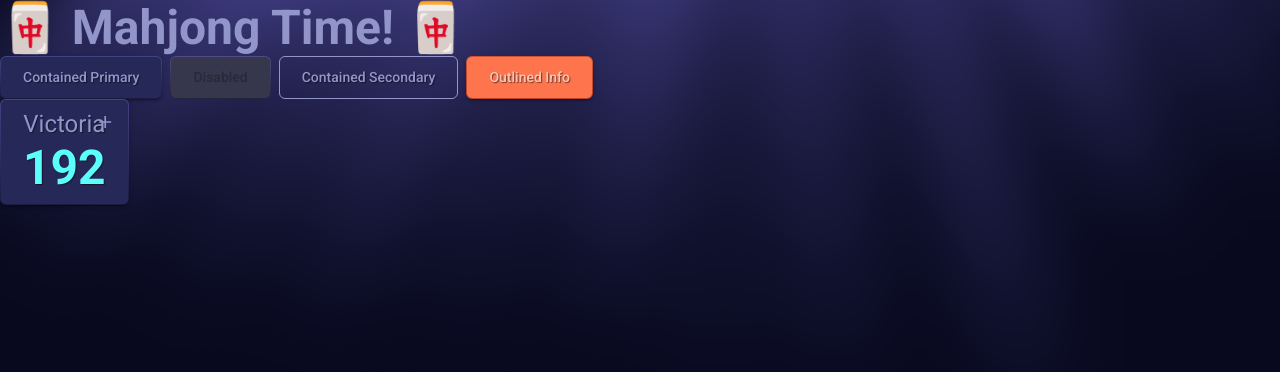
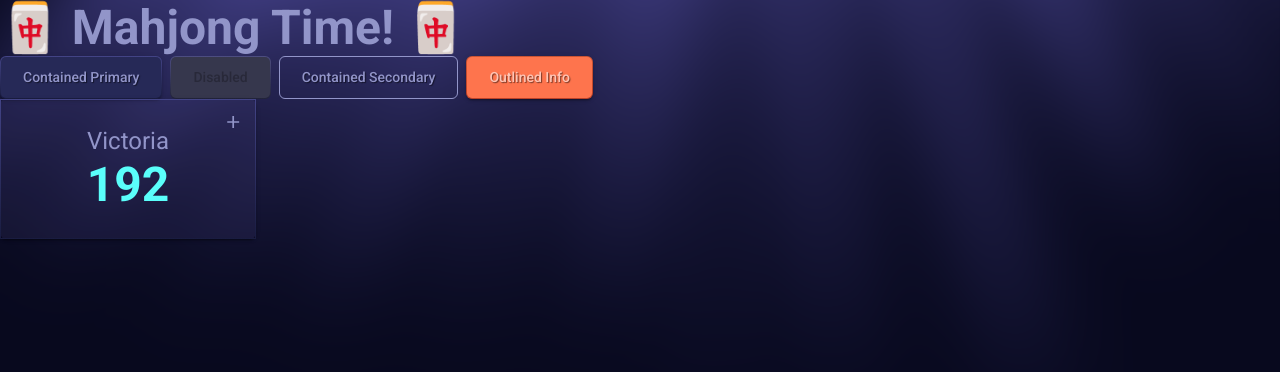
Before and after one commit to jayd74/mahjong-time, a Next.js app: page / in a window 1280 px wide. Shown: the top 372 px of the page. Built offline with nearby package versions, Linux system fonts and the light colour scheme; a web font is replaced by a local one.

Commit message:
fix player tile to second contained button

```diff
--- a/src/components/PlayerTile.tsx
+++ b/src/components/PlayerTile.tsx
@@ -4,7 +4,7 @@ import AddIcon from '@mui/icons-material/Add';
 const PlayerTile = () => {
   return (
     <Box>
-      <Button variant="contained" color="primary">
+      <Button variant="contained" color="secondary">
         <Box
           sx={{
             position: 'absolute',
@@ -30,7 +30,6 @@ const PlayerTile = () => {
             variant="h5"
             sx={(theme) => ({
               color: theme.palette.primary.light,
-              width: '100%',
             })}
           >
             Victoria
--- a/src/styles/theme.ts
+++ b/src/styles/theme.ts
@@ -12,6 +12,8 @@ export const colors = {
   disablePurple: '#36374D',
   lightGreen: '#5AFFFB',
   black50: 'rgba(0, 0, 0, 0.5)',
+  playerTileBackground: '#736BCE1A',
+  playerTileBackgroundActive: '#08091D4D',
 };
 
 export const theme = createTheme({
@@ -22,9 +24,9 @@ export const theme = createTheme({
       dark: colors.darkPurple,
     },
     secondary: {
-      main: colors.red,
+      main: colors.playerTileBackground,
       light: colors.lightRed,
-      dark: colors.darkRed,
+      dark: colors.playerTileBackgroundActive,
     },
     background: {
       default: colors.backgroundPurple,
@@ -101,6 +103,25 @@ export const theme = createTheme({
             background: colors.black50,
           },
         },
+        containedSecondary: {
+          background: '#736BCE1A',
+          display: 'flex',
+          flexDirection: 'column',
+          alignItems: 'center',
+          justifyContent: 'center',
+          border: '10px solid',
+          borderImageSlice: '1',
+          borderWidth: '1px',
+          borderRadius: '6px',
+          borderImageSource: 'linear-gradient(to bottom, #434486, #191C40)',
+          color: colors.lightPurple,
+          height: '140px',
+          textShadow: 'none',
+          width: '20%',
+          '&:active': {
+            background: colors.playerTileBackgroundActive,
+          },
+        },
         containedWarning: {
           background: `linear-gradient(${colors.red}, ${colors.red}) padding-box,
           linear-gradient(to bottom, #CB5434, #BC4227) border-box`,
@@ -112,30 +133,6 @@ export const theme = createTheme({
             textShadow: 'none',
           },
         },
-        containedPlayerTile: {
-          display: 'flex',
-          flexDirection: 'column',
-          alignItems: 'center',
-          justifyContent: 'center',
-          background: '#736BCE1A',
-          border: '10px solid',
-          borderImageSlice: '1',
-          borderWidth: '1px',
-          borderRadius: '6px',
-          borderImageSource: 'linear-gradient(to bottom, #434486, #191C40)',
-          color: colors.lightPurple,
-          height: '140px',
-          padding: '15px',
-          width: '20%',
-          '&:active': {
-            background: '#08091D4D',
-          },
-          '&.Mui-disabled': {
-            background: `linear-gradient(${colors.disablePurple}, ${colors.disablePurple}) padding-box,
-                linear-gradient(to bottom, #4D4D81, #22243A) border-box`,
-            colors: colors.purple,
-          },
-        },
       },
     },
   },
```
